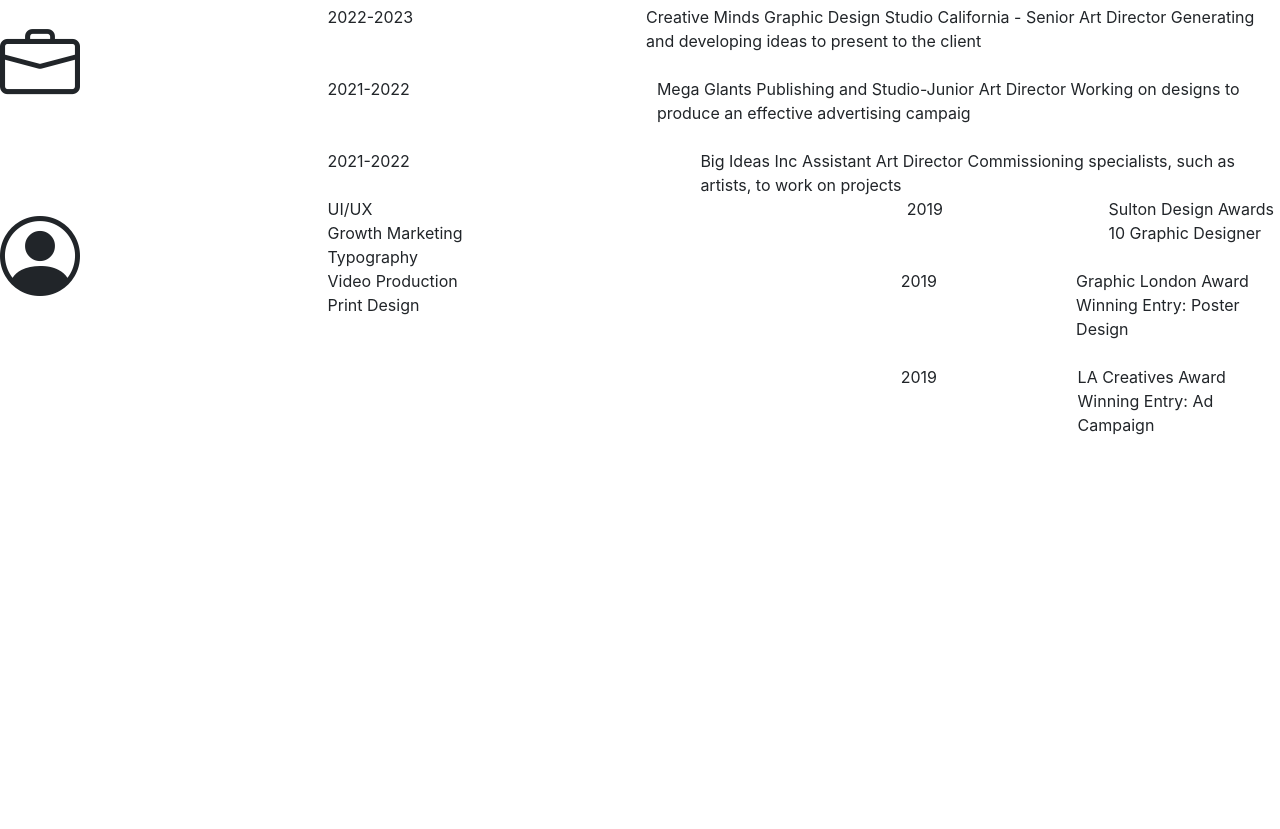
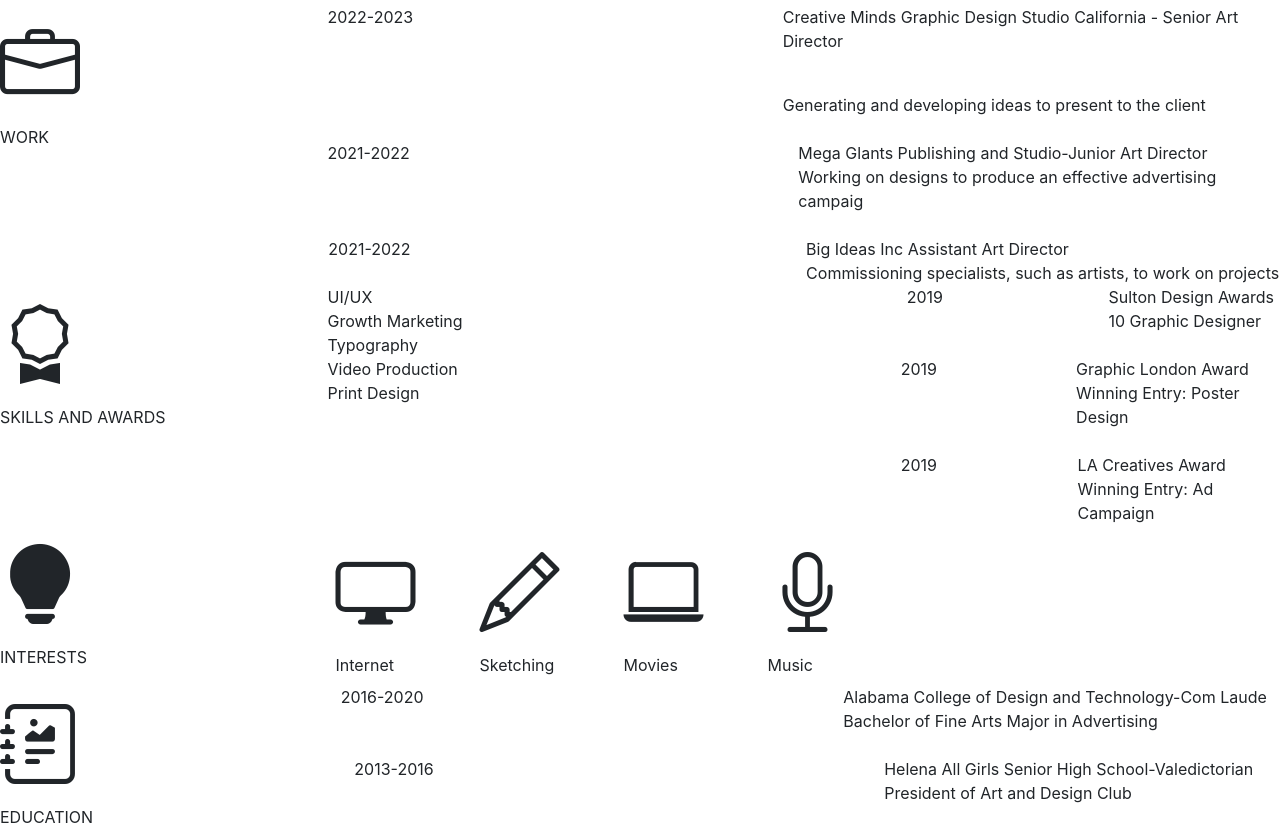
Before and after one commit to 1999Yash/assignment, a plain HTML site: page index.html in a window 1280 px wide. Shown: the part 153-982 px from the top of the page. Before the commit the page ends 800 px from the top, so only its background shows below. Drawn offline with nearby package versions, Linux system fonts and the light colour scheme.

Commit message:
Update index.html

```diff
--- a/index.html
+++ b/index.html
@@ -11,10 +11,13 @@
 </head>
 
 <body>
-    <div>
+    <div class="bg-con">
         <div class="row">
             <div class="col-3">
-                <i class="bi bi-person-circle " style="font-size: 5em"></i>
+                <div class="bor1">
+                    <i class="bi bi-person" style="font-size: 5em"></i>
+                </div>
+                <h class="label">PROFILE</h>
             </div>
             <div class="col-9">
                 <div class="row">
@@ -45,10 +48,11 @@
             </div>
         </div>
         <div class="row">
-            <div class="col-3">
-                <div class="border1">
-                    <i class="bi bi-briefcase" style="font-size: 5em"></i>
+            <div class="col-3 ">
+                <div class="bor1">
+                    <i class="bi bi-briefcase " style="font-size: 5em"></i>
                 </div>
+                <h class="label">WORK</h>
             </div>
             <div class="col-9">
                 <div class="d-flex flex-row  justify-content-around">
@@ -56,7 +60,7 @@
                         2022-2023
                     </div>
                     <div>
-                        Creative Minds Graphic Design Studio California - Senior Art Director Generating and developing ideas to present to the client
+                        <p class="p1">Creative Minds Graphic Design Studio California - Senior Art Director</p><br> Generating and developing ideas to present to the client
                     </div>
                 </div><br>
                 <div class="d-flex flex-row  justify-content-around">
@@ -64,7 +68,7 @@
                         2021-2022
                     </div>
                     <div>
-                        Mega Glants Publishing and Studio-Junior Art Director Working on designs to produce an effective advertising campaig
+                        <p1 class="p1">Mega Glants Publishing and Studio-Junior Art Director</p1><br> Working on designs to produce an effective advertising campaig
                     </div>
                 </div><br>
                 <div class="d-flex flex-row  justify-content-around">
@@ -72,7 +76,7 @@
                         2021-2022
                     </div>
                     <div>
-                        Big Ideas Inc Assistant Art Director Commissioning specialists, such as artists, to work on projects
+                        <p1 class="p1">Big Ideas Inc Assistant Art Director </p1><br>Commissioning specialists, such as artists, to work on projects
                     </div>
                 </div>
                 <div class="brack"></div>
@@ -80,7 +84,10 @@
         </div>
         <div class="row">
             <div class="col-3">
-                <i class="bi bi-person-circle " style="font-size: 5em"></i>
+                <div class="bor1">
+                    <i class="bi bi-award " style="font-size: 5em"></i>
+                </div>
+                <h class="label">SKILLS AND AWARDS</h>
             </div>
             <div class="col-9">
                 <div class="row">
@@ -149,7 +156,7 @@
                                 2019
                             </div>
                             <div>
-                                Sulton Design Awards <br>10 Graphic Designer
+                                <p1 class="p1">Sulton Design Awards</p1> <br>10 Graphic Designer
                             </div>
                         </div><br>
                         <div class="d-flex flex-row  justify-content-around">
@@ -157,7 +164,7 @@
                                 2019
                             </div>
                             <div>
-                                Graphic London Award <br>Winning Entry: Poster Design
+                                <p1 class="p1">Graphic London Award</p1> <br>Winning Entry: Poster Design
                             </div>
                         </div><br>
                         <div class="d-flex flex-row  justify-content-around">
@@ -165,7 +172,7 @@
                                 2019
                             </div>
                             <div>
-                                LA Creatives Award <br>Winning Entry: Ad Campaign
+                                <p1 class="p1">LA Creatives Award</p1> <br>Winning Entry: Ad Campaign
                             </div>
                         </div>
 
@@ -175,6 +182,82 @@
                 <div class="brack"></div>
             </div>
         </div>
+        <div class="row">
+            <div class="col-3 ">
+                <div class="bor1">
+                    <i class="bi bi-lightbulb-fill" style="font-size: 5em"></i>
+                </div>
+                <h class="label">INTERESTS</h>
+            </div>
+            <div class="col-9 ">
+                <div class="d-flex flex-row ">
+                    <div class="p-2 mr-5">
+                        <div class="bor2">
+                            <i class="xc bi bi-display" style="font-size: 5em"></i>
+                        </div>
+                        <div>
+                            <h class="label">Internet</h>
+                        </div>
+                    </div>
+                    <div class="p-2 mr-5">
+                        <div class="bor2">
+                            <i class="xc bi bi-pencil" style="font-size: 5em"></i>
+                        </div>
+                        <div>
+                            <h class="label">Sketching</h>
+                        </div>
+                    </div>
+                    <div class="p-2 mr-5">
+                        <div class="bor2">
+                            <i class="xc bi bi-laptop" style="font-size: 5em"></i>
+                        </div>
+                        <div>
+                            <h class="label">Movies</h>
+                        </div>
+                    </div>
+                    <div class="p-2 mr-5">
+                        <div class="bor2">
+                            <i class="xc bi bi-mic" style="font-size: 5em"></i>
+                        </div>
+                        <div>
+                            <h class="label">Music</h>
+                        </div>
+                    </div>
+
+
+                </div>
+
+                <div class="brack"></div>
+            </div>
+        </div>
+        <div class="row">
+            <div class="col-3 ">
+                <div class="bor1">
+                    <i class="bi bi-journal-richtext" style="font-size: 5em"></i>
+                </div>
+                <h class="label">EDUCATION</h>
+            </div>
+            <div class="col-9">
+
+                <div class="d-flex flex-row  justify-content-around">
+                    <div class="w-50">
+                        2016-2020
+                    </div>
+                    <div>
+                        <p1 class="p1">Alabama College of Design and Technology-Com Laude</p1> <br>Bachelor of Fine Arts Major in Advertising
+                    </div>
+                </div><br>
+                <div class="d-flex flex-row  justify-content-around">
+                    <div class="w-50">
+                        2013-2016
+                    </div>
+                    <div>
+                        <p1 class="p1">Helena All Girls Senior High School-Valedictorian</p1> <br> President of Art and Design Club
+                    </div>
+                </div>
+                <div class="brack"></div>
+            </div>
+        </div>
     </div>
 </body>
 
```
